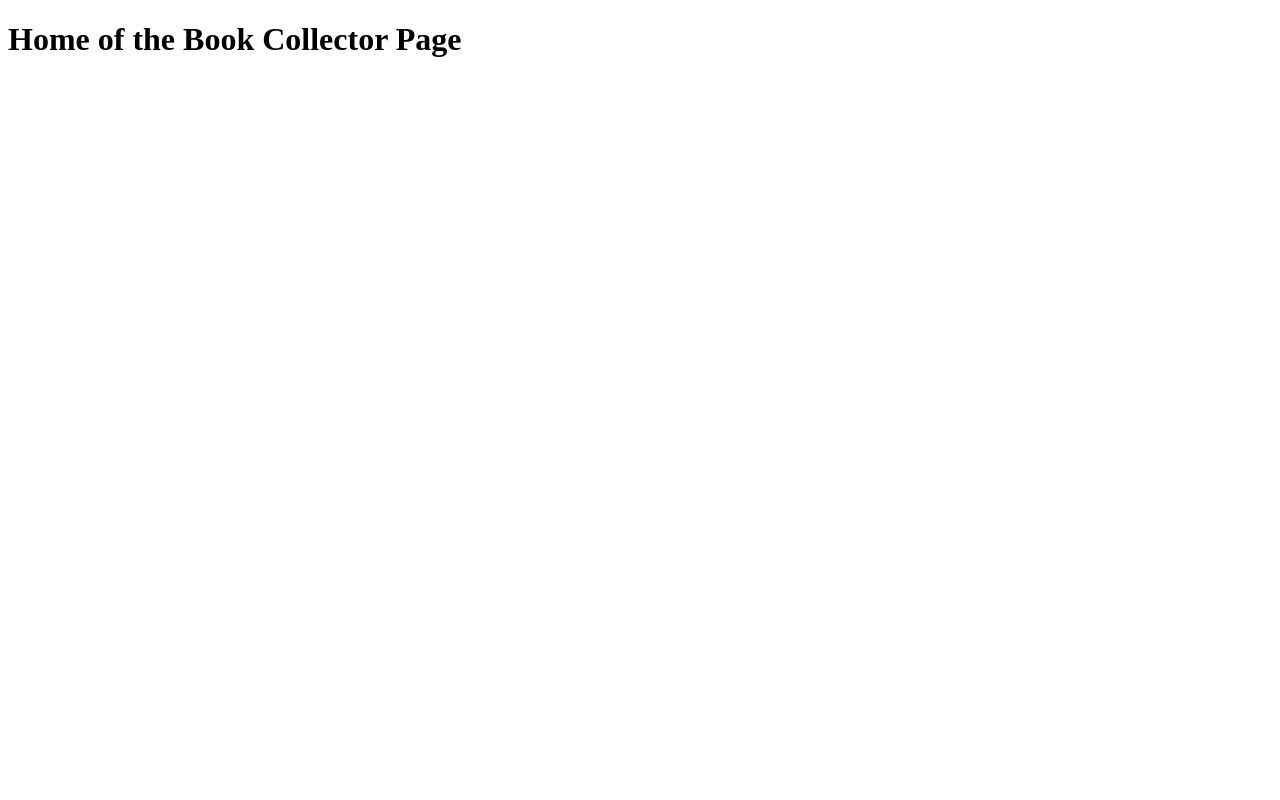
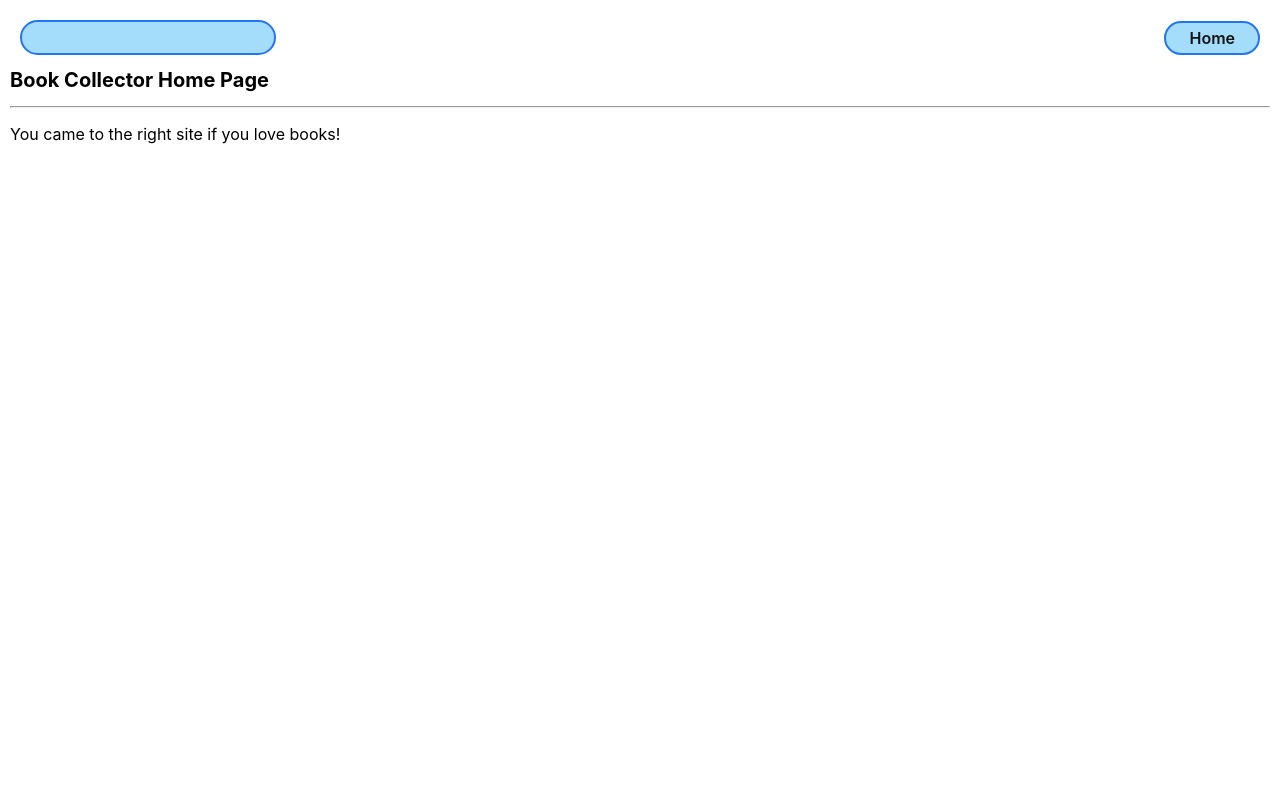
Before and after one commit to caojohnny91/django-crud-app-lab, a Django app: page / in a window 1280 px wide. Run offline with Django 5.2, Linux system fonts and the light colour scheme.

Commit message:
create static dir and base.css

```diff
--- /dev/null
+++ b/my_app/static/css/base.css
@@ -0,0 +1,274 @@
+/* static/css/base.css  */
+
+html {
+    box-sizing: border-box;
+  }
+
+  /* The Universal Selector */
+  *, /* All elements*/
+  *::before, /* All ::before pseudo-elements */
+  *::after {
+    /* All ::after pseudo-elements */
+    /* height & width will now include border & padding by default
+       but can be over-ridden as needed */
+    box-sizing: inherit;
+  }
+
+  /* resets font size to be 62.5% of the user preference -
+       in most browser configurations this will be 10px */
+  :root {
+    font-size: 62.5%;
+  }
+
+  body {
+    margin: 0;
+    display: flex;
+    flex-direction: column;
+    align-items: center;
+    font-family: -apple-system, BlinkMacSystemFont, 'Segoe UI', 'Roboto',
+      'Oxygen', 'Ubuntu', 'Cantarell', 'Fira Sans', 'Droid Sans',
+      'Helvetica Neue', sans-serif;
+    min-height: 100vh;
+    --nav-bg: rgba(104, 197, 248, 0.7);
+    --nav-bg-ff: rgba(104, 197, 248, 0.9);
+    --borders: rgb(36, 116, 248) solid 2px;
+    --text-color: rgb(17, 20, 17);
+    --link-hover-color: rgb(16, 56, 158);
+    --button-bg: rgb(245, 245, 245);
+    --button-bg-hover: rgb(226, 226, 226);
+    --submit: rgb(26, 128, 0);
+    --warn: rgb(255, 102, 0);
+    --danger: rgb(220, 20, 30);
+    --secondary: rgb(57, 57, 57);
+    --card-box-shadow: 5px 5px 6px -1px #aaa;
+    --font-xtreme: 4.2rem;
+    --font-xxl: 3.6rem;
+    --font-xl: 2.4rem;
+    --font-l: 1.8rem;
+    --font-reg: 1.6rem;
+    --card-border-radius: 6px;
+  }
+
+  header {
+    width: 100%;
+    background: var(--nav-bg-ff); /* rgba(104, 197, 248, .9) */
+    border-bottom: var(--borders);
+  }
+
+  nav {
+    margin: 10px;
+  }
+
+  ul {
+    margin: 0;
+    list-style: none;
+    padding: 0;
+  }
+
+  main {
+    width: 100%;
+    padding: 0 10px;
+  }
+
+  h2 {
+    font-size: var(--font-xl);
+  }
+
+  nav a {
+    text-decoration: none;
+    color: var(--text-color);
+    font-weight: 600;
+    font-size: 16px;
+  }
+
+  nav a:hover {
+    color: var(--link-hover-color);
+  }
+
+  nav ul {
+    display: flex;
+    align-items: center;
+    justify-content: center;
+    flex-wrap: wrap;
+  }
+
+  nav li {
+    padding: 5px 8px;
+  }
+
+  .header-logo-container {
+    margin: auto;
+    padding: 10px 20px 0;
+    max-width: 500px;
+  }
+
+  .page-header {
+    display: flex;
+    align-items: center;
+    margin: 20px;
+  }
+
+  .btn {
+    font-size: var(--font-l);
+    padding: 8px 16px;
+    border-radius: 6px;
+    border-width: 2px;
+    border-style: solid;
+    text-decoration: none;
+    background-color: var(--button-bg);
+    font-weight: 600;
+    cursor: pointer;
+    font-family: inherit;
+    margin-right: 10px;
+  }
+
+  .btn:hover {
+    background-color: var(--button-bg-hover);
+  }
+
+  .submit {
+    color: var(--submit);
+    border-color: var(--submit);
+  }
+
+  .secondary {
+    color: var(--secondary);
+    border-color: var(--secondary);
+  }
+
+  .warn {
+    color: var(--warn);
+    border-color: var(--warn);
+  }
+
+  .danger {
+    color: var(--danger);
+    border-color: var(--danger);
+  }
+
+  .page-header h1 {
+    font-size: var(--font-xxl);
+    margin: 0;
+  }
+
+  .page-header img {
+    height: 40px;
+    margin-left: 15px;
+  }
+
+  .page-header img:first-of-type {
+    margin-left: 20px;
+  }
+
+  .page-content {
+    font-size: var(--font-reg);
+  }
+
+  @media only screen and (min-width: 768px) {
+    header {
+      position: sticky;
+      display: flex;
+      flex-direction: row;
+      top: 0;
+      align-items: center;
+    }
+
+    main {
+      max-width: 1300px;
+      min-height: calc(100vh - 53px);
+    }
+
+    nav,
+    .header-logo-container {
+      margin: 10px 0;
+      padding: 0 15px;
+    }
+
+    /* visual fix to help align logo */
+    .header-logo-container {
+      padding-top: 3px;
+    }
+
+    nav {
+      margin-left: auto;
+      display: flex;
+      justify-content: center;
+    }
+
+    nav ul {
+      flex-wrap: nowrap;
+    }
+
+    .header-logo-container {
+      width: 213px;
+    }
+
+    .page-header h1 {
+      font-size: var(--font-xtreme);
+    }
+
+    .page-header img {
+      height: 50px;
+      margin-left: 20px;
+    }
+
+    .page-header img:first-of-type {
+      margin-left: 25px;
+    }
+
+    @supports (-webkit-backdrop-filter: none) or (backdrop-filter: none) {
+      header {
+        background: var(--nav-bg);
+        -webkit-backdrop-filter: blur(3px);
+        backdrop-filter: blur(3px);
+      }
+    }
+  }
+
+  @media only screen and (min-width: 1024px) {
+    main {
+      min-height: calc(100vh - 55px);
+    }
+
+    header {
+      margin: 20px 20px 0 20px;
+      width: calc(100vw - 40px);
+      max-width: 1920px;
+      top: 20px;
+      background-color: transparent;
+      border-bottom: none;
+    }
+
+    nav,
+    .header-logo-container {
+      margin: 0;
+      background: var(--nav-bg-ff);
+      border: var(--borders);
+      border-radius: 18px;
+    }
+
+    nav {
+      margin-left: auto;
+    }
+
+    .header-logo-container {
+      /* visual fix to help align logo */
+      padding-top: 6px;
+      width: 256px;
+      height: 35px;
+    }
+
+    @supports (-webkit-backdrop-filter: none) or (backdrop-filter: none) {
+      header {
+        -webkit-backdrop-filter: none;
+        backdrop-filter: none;
+      }
+
+      nav,
+      .header-logo-container {
+        background: rgba(104, 197, 248, 0.6);
+        -webkit-backdrop-filter: blur(3px);
+        backdrop-filter: blur(3px);
+      }
+    }
+  }
--- /dev/null
+++ b/my_app/templates/base.html
@@ -0,0 +1,25 @@
+{% load static %}
+
+<!DOCTYPE html>
+<html lang="en">
+  <head>
+    <meta charset="UTF-8" />
+    <meta http-equiv="X-UA-Compatible" content="IE=edge" />
+    <meta name="viewport" content="width=device-width, initial-scale=1.0" />
+    <title>Book Collector</title>
+    <link rel="stylesheet" href="{% static 'css/base.css' %}" />
+    {% block head %} {% endblock %}
+  </head>
+  <body>
+    <header>
+      <div class="header-logo-container">
+      </div>
+      <nav>
+        <ul>
+          <li><a href="/">Home</a></li>
+        </ul>
+      </nav>
+    </header>
+    <main>{% block content %} {% endblock %}</main>
+  </body>
+</html>
--- a/my_app/templates/home.html
+++ b/my_app/templates/home.html
@@ -1,11 +1,5 @@
-<!DOCTYPE html>
-<html lang="en">
-  <head>
-    <meta charset="UTF-8" />
-    <meta name="viewport" content="width=device-width, initial-scale=1.0" />
-    <title>Book Collector</title>
-  </head>
-  <body>
-    <h1>Home of the Book Collector Page</h1>
-  </body>
-</html>
+{% extends 'base.html' %} {% block content %}
+<h1>Book Collector Home Page</h1>
+<hr />
+<p class="page-content">You came to the right site if you love books!</p>
+{% endblock %}
```
